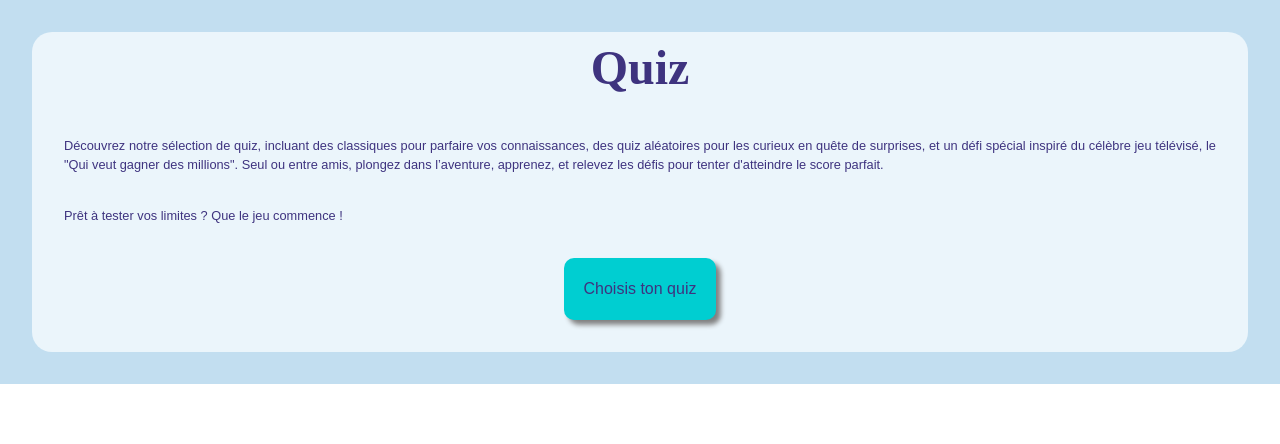
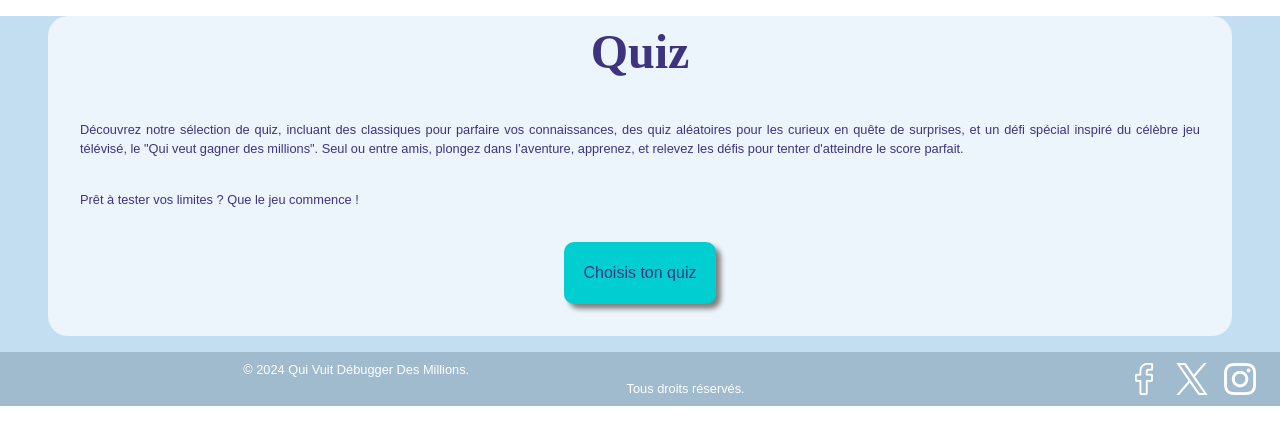
Before and after one commit to espositotimothe/JS-Paris-P2-LesPerses, a React (Vite) app: page / in a window 1280 px wide. Shown: the top 444 px of the page. Built offline with nearby package versions, Linux system fonts and the light colour scheme.

Commit message:
create component footer and apply css

```diff
--- a/src/App.css
+++ b/src/App.css
@@ -1,6 +1,6 @@
 #root {
 	margin: 0 auto;
-	padding: 2rem;
+	/* padding: 2rem; */
 	text-align: center;
 	background-color: #c2def0;
 }
--- a/src/App.tsx
+++ b/src/App.tsx
@@ -2,6 +2,7 @@ import { useState } from "react";
 import type { Question } from "./components/Themedif";
 import "./App.css";
 import Themedif from "./components/Themedif";
+import Footer from "./components/quiz-components/Footer";
 import Header from "./components/quiz-components/Header";
 import Questions from "./components/quiz-components/Questions";
 function App() {
@@ -10,6 +11,7 @@ function App() {
 		<>
 			<Header />
 			{/* <Themedif data={data} setData={setData} /> */}
+			<Footer />
 		</>
 	);
 }
--- /dev/null
+++ b/src/components/quiz-components/Footer.css
@@ -0,0 +1,32 @@
+.footer-component {
+	background-color: var(--home-footer);
+	width: 100%;
+	padding: .5rem;
+	color: var(--home-blanc);
+	display: flex;
+	justify-content: flex-end;
+	align-items: center;
+	font-family: var(--font-text-block);
+	font-size: 0.8rem;
+}
+
+.footer-mentions {
+	width: 70%;
+	text-align: left;
+	color: var(--home-blanc);
+}
+
+.mention-2 {
+	text-align: center;
+}
+
+.social-media-list {
+	display: flex;
+	align-items: center;
+}
+
+.social-media {
+	width: 2rem;
+	height: 2rem;
+	margin-right: 1rem;
+}
--- /dev/null
+++ b/src/components/quiz-components/Footer.tsx
@@ -0,0 +1,45 @@
+import "./Footer.css";
+
+function Footer() {
+	return (
+		<div className="footer-component">
+			<div className="footer-mentions">
+				<p>© 2024 Qui Vuit Débugger Des Millions.</p>
+				<p className="mention-2">Tous droits réservés.</p>
+			</div>
+			<div className="social-media-list">
+				<a
+					href="https://facebook.com"
+					target="_blank"
+					rel="noopener noreferrer"
+				>
+					<img
+						className="social-media"
+						src="src/images/facebook_blanc_SF.png"
+						alt="facebook"
+					/>
+				</a>
+				<a href="https://twitter.com" target="_blank" rel="noopener noreferrer">
+					<img
+						className="social-media"
+						src="src/images/twitter_blanc_SF.png"
+						alt="twitter"
+					/>
+				</a>
+				<a
+					href="https://instagram.com"
+					target="_blank"
+					rel="noopener noreferrer"
+				>
+					<img
+						className="social-media"
+						src="src/images/instagram_blanc_SF.png"
+						alt="instagram"
+					/>
+				</a>
+			</div>
+		</div>
+	);
+}
+
+export default Footer;
--- a/src/components/quiz-components/Header.css
+++ b/src/components/quiz-components/Header.css
@@ -1,6 +1,7 @@
 .welcome {
 	background-color: var(--home-fond-blocks);
 	border-radius: 20px;
+	margin: 1rem 3rem 1rem 3rem;
 }
 
 .quiz-title {
--- a/src/index.css
+++ b/src/index.css
@@ -12,7 +12,7 @@
 	--home-fond-main: #c2def0;
 	--home-navbar: #d4e6f1;
 	--home-fond-cards: #ffffff;
-	--home-footer: #344b63;
+	--home-footer: #a0bbce;
 
 	/* Couleur secondaire */
 	--home-fond-blocks: #ebf5fb;
```
